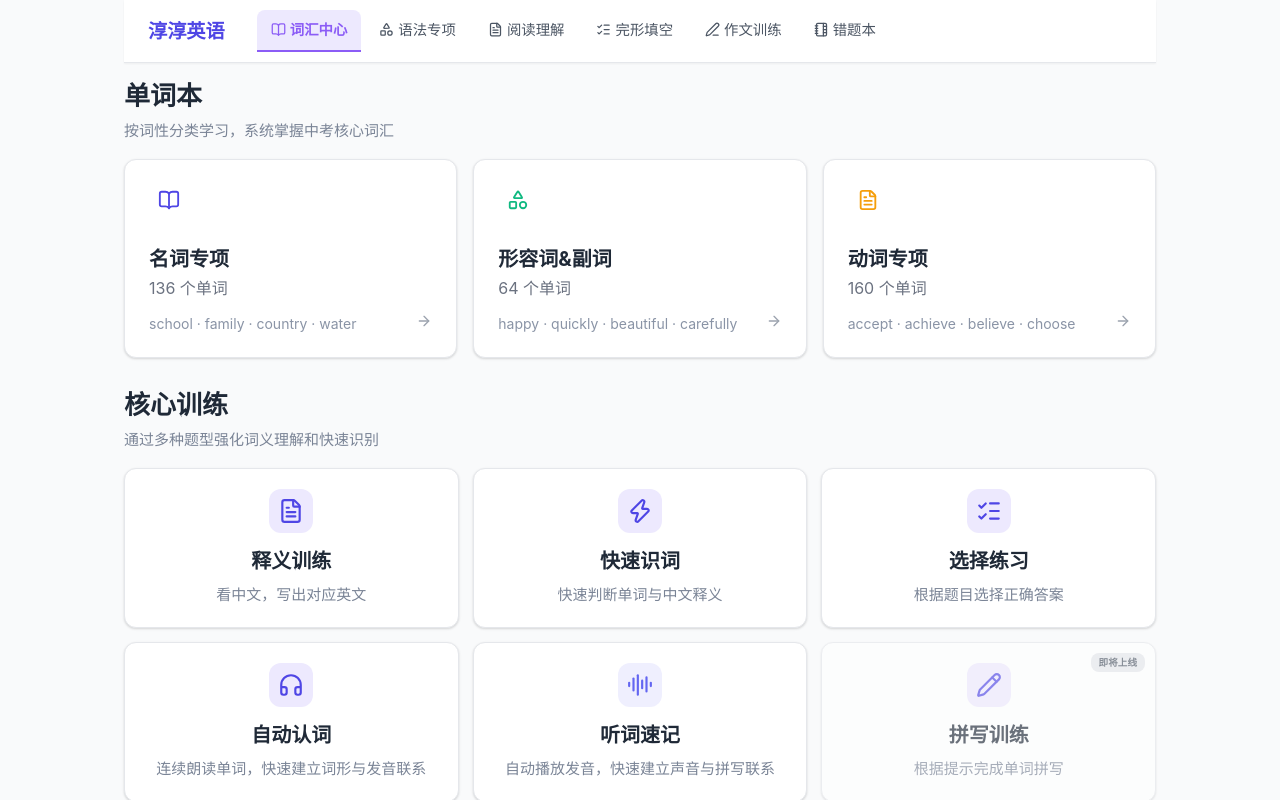
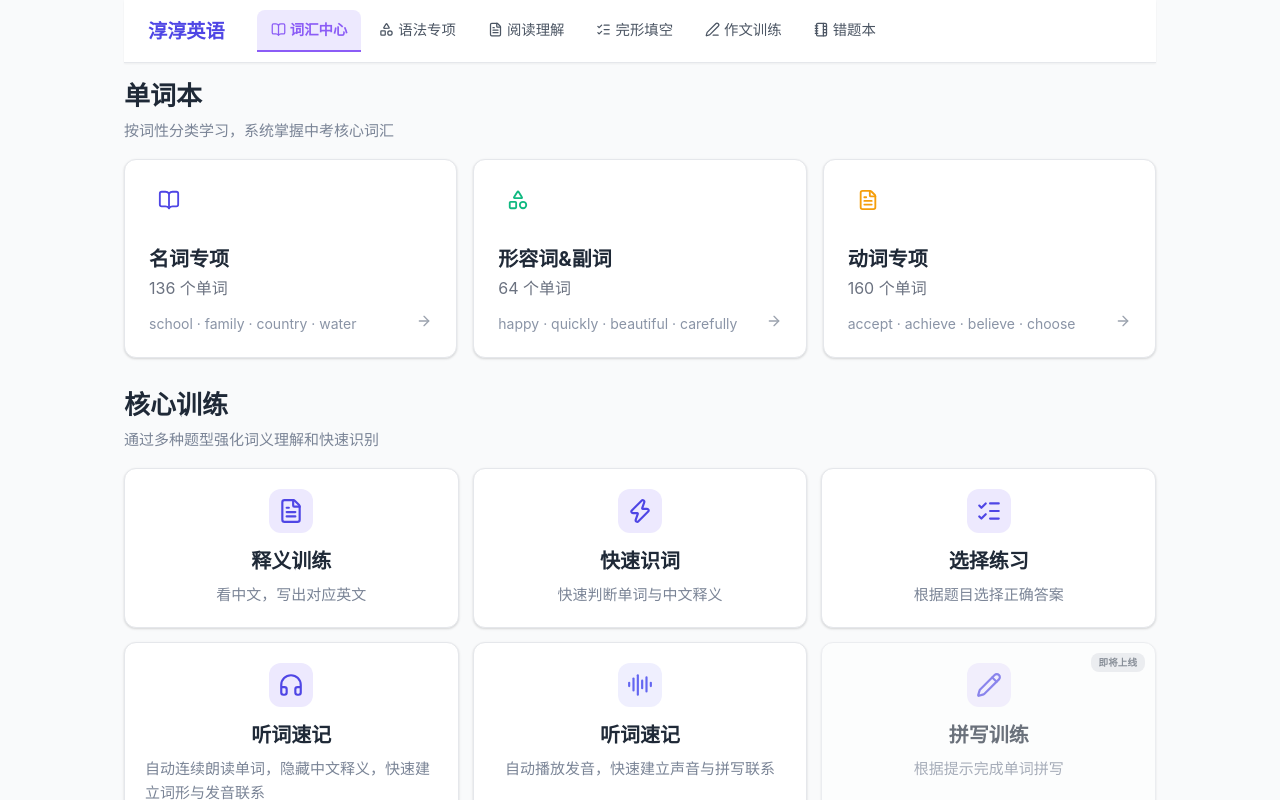
Before and after one commit to yanlei727-ui/tianjin-word-challenge, a React (Vite) app: page /vocabulary in a window 1280 px wide. Shown: the top 800 px of the page. Built offline with nearby package versions, Linux system fonts and the light colour scheme.

Commit message:
chore: 将自动认词卡片重命名为听词速记

```diff
--- a/src/pages/VocabularyCenter.tsx
+++ b/src/pages/VocabularyCenter.tsx
@@ -98,8 +98,8 @@ export default function VocabularyCenter() {
             <div className="vc-training-icon">
               <Headphones size={26} strokeWidth={2} />
             </div>
-            <span className="vc-training-name">自动认词</span>
-            <span className="vc-training-desc">连续朗读单词，快速建立词形与发音联系</span>
+            <span className="vc-training-name">听词速记</span>
+            <span className="vc-training-desc">自动连续朗读单词，隐藏中文释义，快速建立词形与发音联系</span>
           </Link>
           <Link to="/listen-speed" className="vc-training-card">
             <div className="vc-training-icon" style={{ background: 'rgba(99,102,241,0.1)', color: '#6366f1' }}>
```
